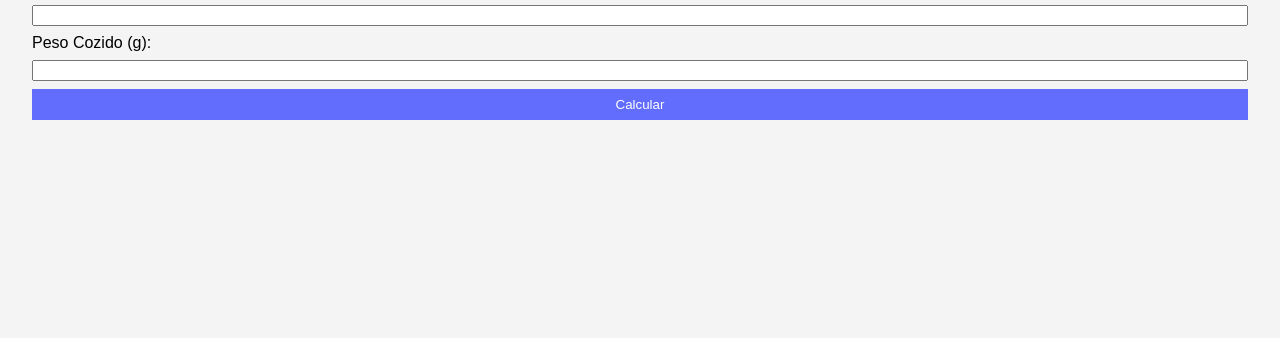
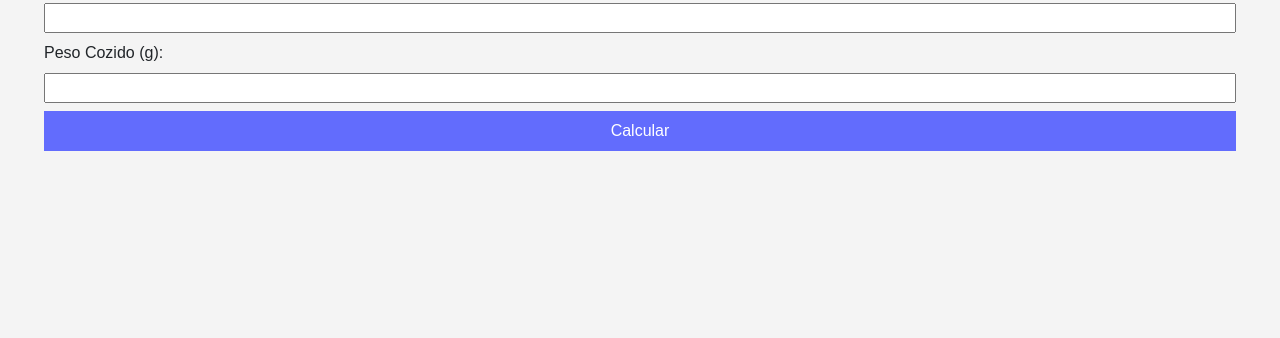
Before and after one commit to profFranciscoMelo/SenacGastronomia, a plain HTML site: page index.html in a window 1280 px wide. Shown: the part 462-800 px from the top of the page. Drawn offline with nearby package versions, Linux system fonts and the light colour scheme.

Commit message:
bootstrap

```diff
--- a/index.html
+++ b/index.html
@@ -5,6 +5,8 @@
     <meta charset="UTF-8">
     <meta name="viewport" content="width=device-width, initial-scale=1.0">
     <title>Calculadora de Fatores de Correção e Cocção</title>
+    <link href="https://cdn.jsdelivr.net/npm/bootstrap@5.3.3/dist/css/bootstrap.min.css" rel="stylesheet" integrity="sha384-QWTKZyjpPEjISv5WaRU9OFeRpok6YctnYmDr5pNlyT2bRjXh0JMhjY6hW+ALEwIH" crossorigin="anonymous">
+    <script src="https://cdn.jsdelivr.net/npm/bootstrap@5.3.3/dist/js/bootstrap.bundle.min.js" integrity="sha384-YvpcrYf0tY3lHB60NNkmXc5s9fDVZLESaAA55NDzOxhy9GkcIdslK1eN7N6jIeHz" crossorigin="anonymous"></script>
     <link rel="stylesheet" href="styles.css">
 </head>
 
@@ -12,7 +14,7 @@
     <header>
         <h1>Calculadora de Fatores de Correção e Cocção</h1>
     </header>
-    <div class="container">
+    <div class="container-fluid">
         <main>
             <section id="correcao">
                 <h2>Fator de Correção</h2>
--- a/styles.css
+++ b/styles.css
@@ -14,6 +14,10 @@ header {
 
 main {
     padding: 2rem;
+}
+
+.container-fluid {
+
 }
 
 section {
```
